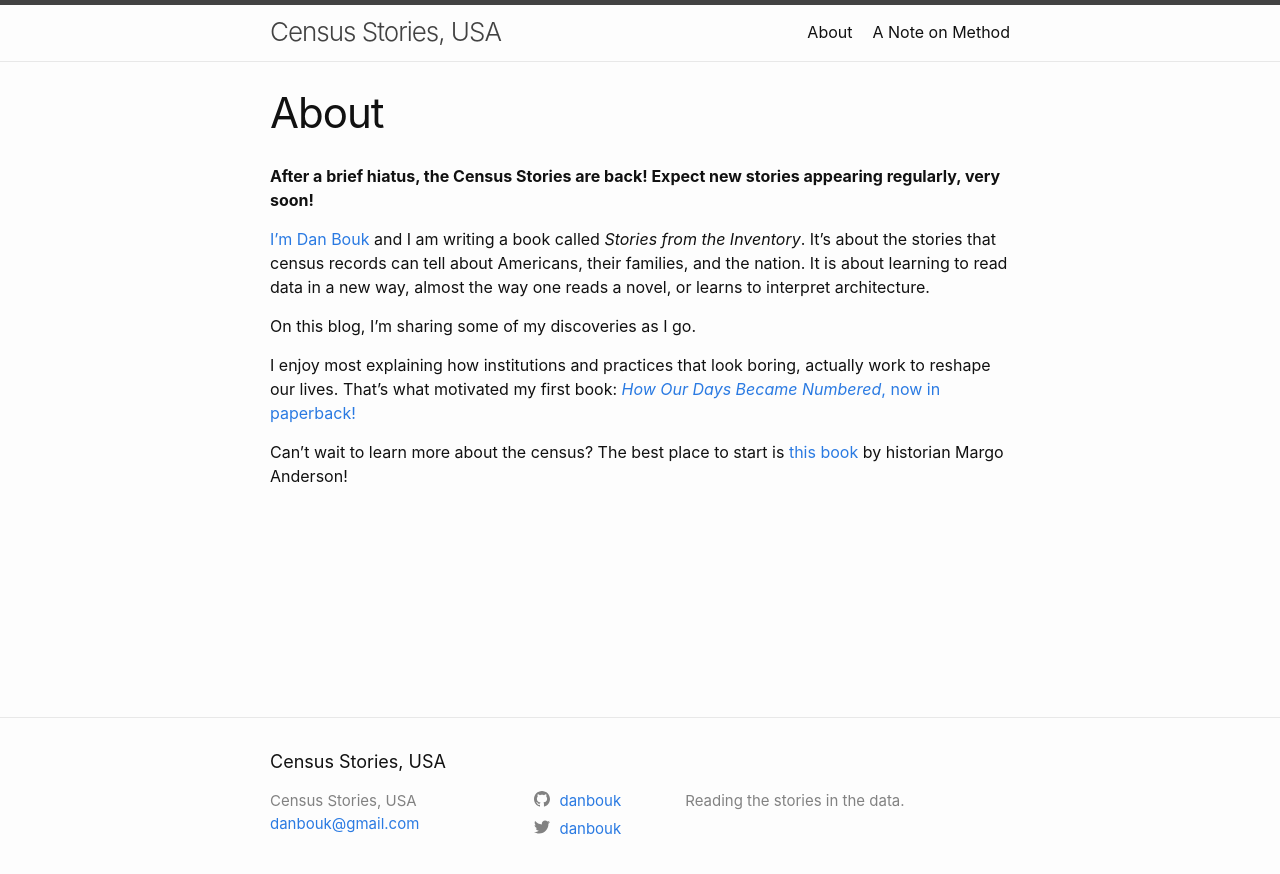
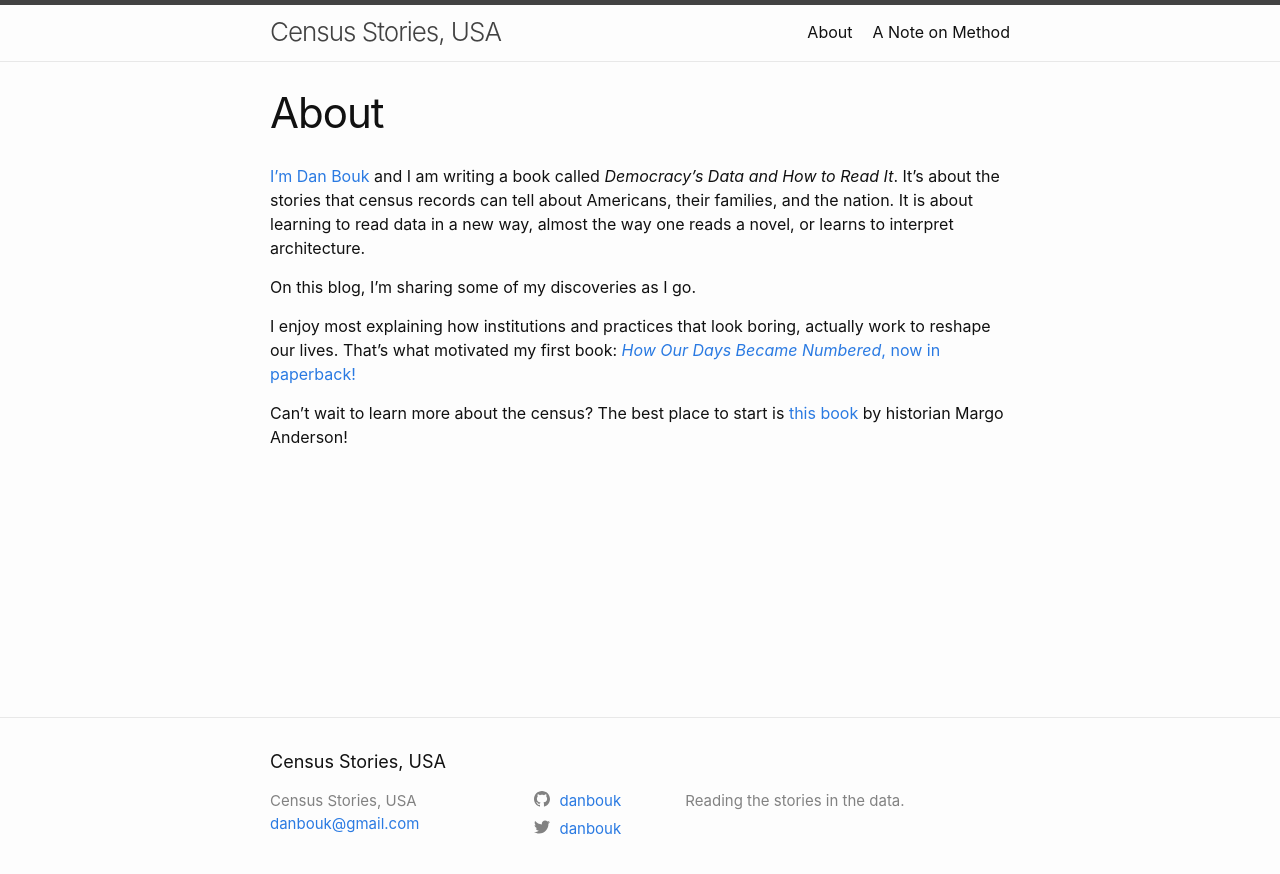
Before and after one commit to danbouk/censusstories, a Jekyll site: the page built from about.md, in a window 1280 px wide. Shown: the top 874 px of the page. Built offline with Jekyll 4.4.1, drawn with Linux system fonts in a browser that asks for light colours.

Commit message:
update about with book title
correct book title here

```diff
--- a/about.md
+++ b/about.md
@@ -3,9 +3,8 @@ layout: page
 title: About
 permalink: /about/
 ---
-**After a brief hiatus, the Census Stories are back! Expect new stories appearing regularly, very soon!**
 
-[I'm Dan Bouk](http://www.colgate.edu/facultysearch/facultydirectory/dbouk) and I am writing a book called *Stories from the Inventory*. It's about the stories that census records can tell about Americans, their families, and the nation. It is about learning to read data in a new way, almost the way one reads a novel, or learns to interpret architecture.
+[I'm Dan Bouk](http://www.colgate.edu/facultysearch/facultydirectory/dbouk) and I am writing a book called *Democracy's Data and How to Read It*. It's about the stories that census records can tell about Americans, their families, and the nation. It is about learning to read data in a new way, almost the way one reads a novel, or learns to interpret architecture.
 
 On this blog, I'm sharing some of my discoveries as I go.
 
```
